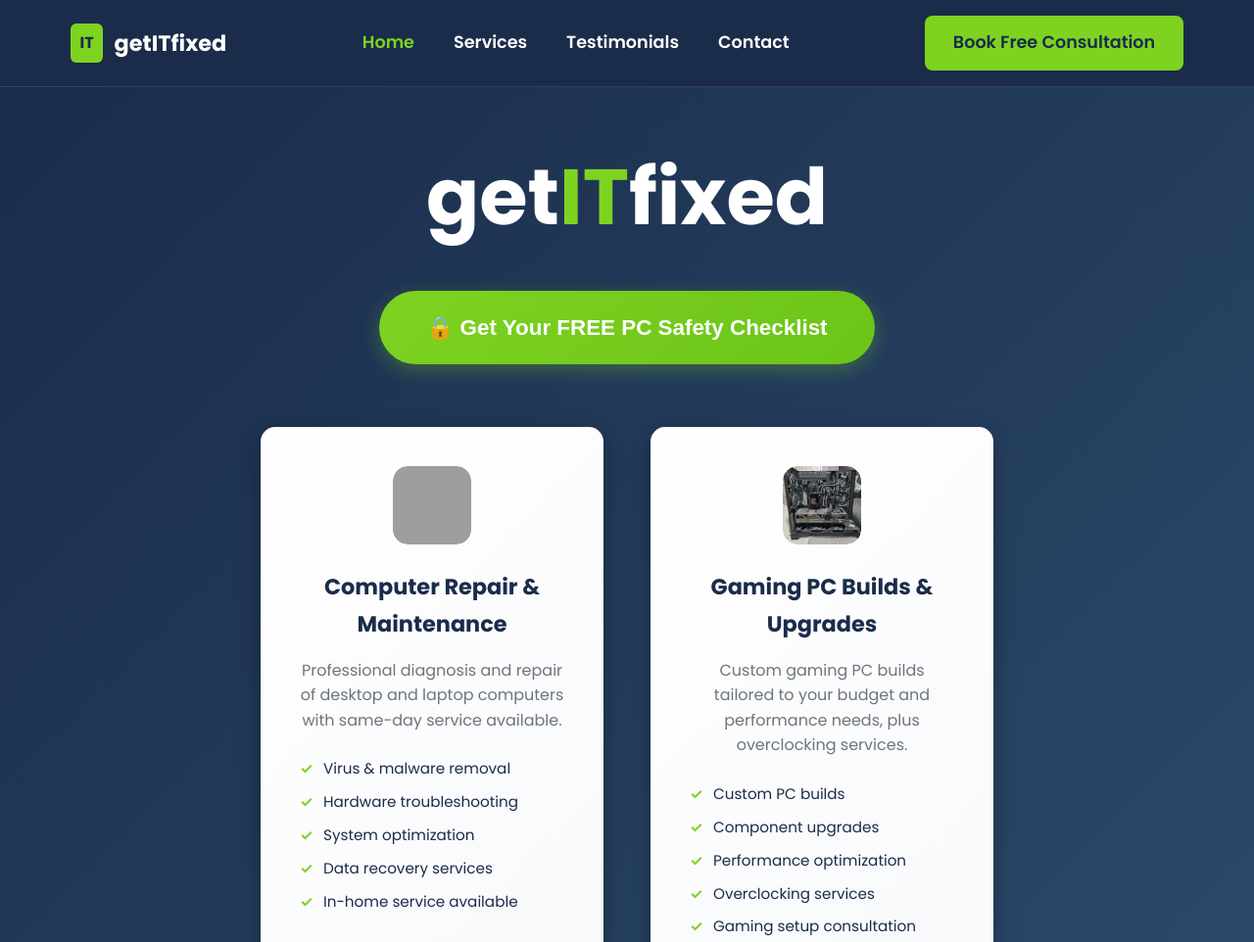
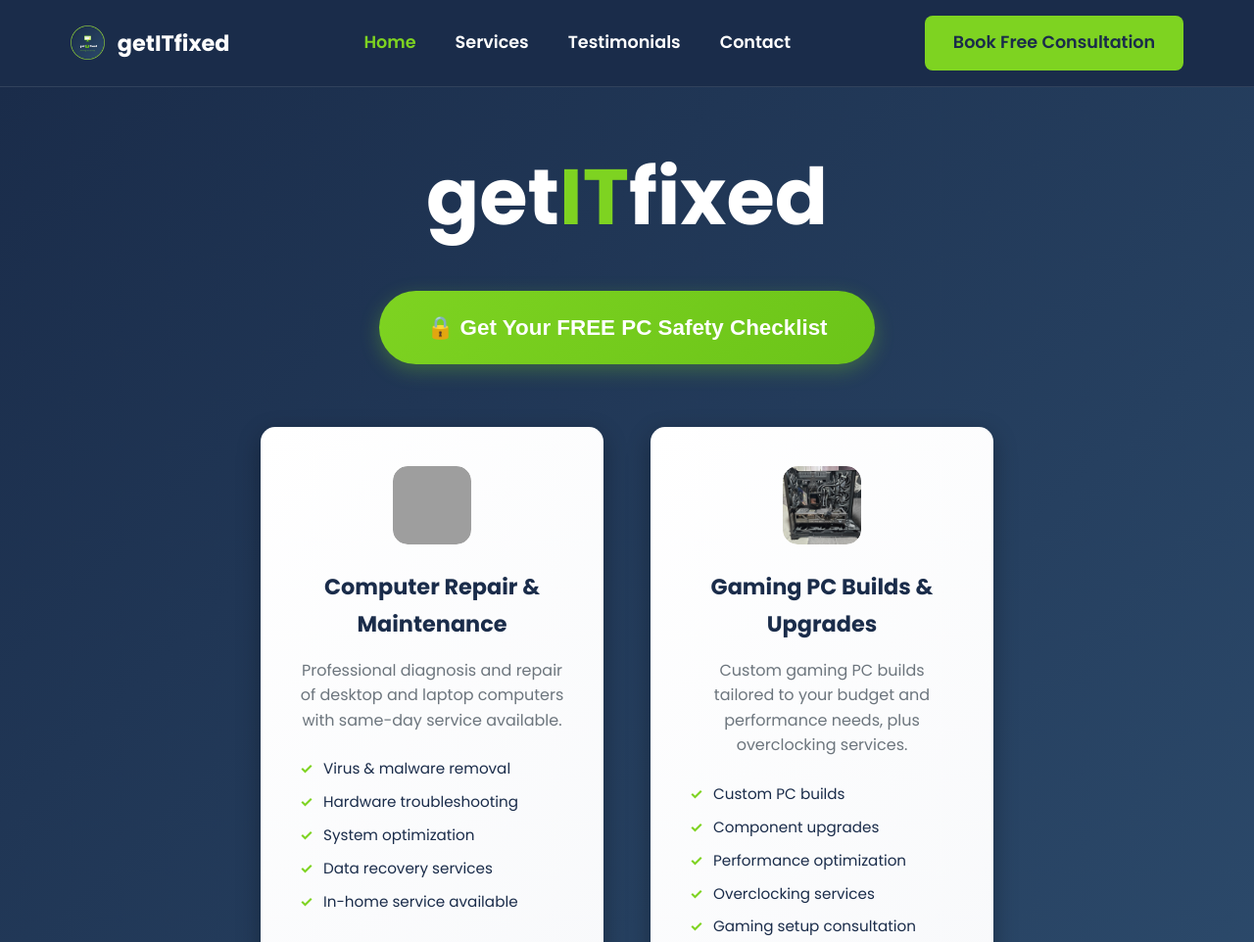
Before and after one commit to getITfixed-services/getITfixed, a plain HTML site: page index.html in a window 1280 px wide. Shown: the top 962 px of the page at 98% size. Drawn offline with Linux system fonts and the light colour scheme; no server answers; grey boxes are pictures that could not be loaded; a script that the page names is missing.

Commit message:
Update index.html

```diff
--- a/index.html
+++ b/index.html
@@ -4,6 +4,13 @@
   <meta charset="UTF-8" />
   <meta name="viewport" content="width=device-width, initial-scale=1" />
   <title>getITfixed | Tech Help You Can Trust | Computer Repair & Support</title>
+
+  <!-- Favicon Links -->
+  <link rel="icon" type="image/x-icon" href="favicon.ico">
+  <link rel="icon" type="image/png" sizes="16x16" href="favicon-16x16.png">
+  <link rel="icon" type="image/png" sizes="32x32" href="favicon-32x32.png">
+  <link rel="apple-touch-icon" sizes="180x180" href="apple-touch-icon.png">
+
   <link href="https://fonts.googleapis.com/css2?family=Poppins:wght@400;500;600;700&display=swap" rel="stylesheet" />
   <style>
     * {
@@ -47,15 +54,10 @@
       color: #ffffff;
     }
 
-    .logo::before {
-      content: 'IT';
-      background: #7ED321;
-      color: #1a2c4a;
-      padding: 0.4rem 0.6rem;
-      border-radius: 6px;
-      margin-right: 0.7rem;
-      font-weight: 700;
-      font-size: 1rem;
+    .logo-image {
+      width: 35px;
+      height: 35px;
+      margin-right: 0.8rem;
     }
 
     .nav-links {
@@ -773,7 +775,10 @@
   <!-- Navigation -->
   <nav class="navbar">
     <div class="nav-container">
-      <div class="logo">getITfixed</div>
+      <div class="logo">
+        <img src="images/getitfixed-logo.png" alt="getITfixed Logo" class="logo-image">
+        getITfixed
+      </div>
       <ul class="nav-links">
         <li><a href="index.html" class="active">Home</a></li>
         <li><a href="services.html">Services</a></li>
```
